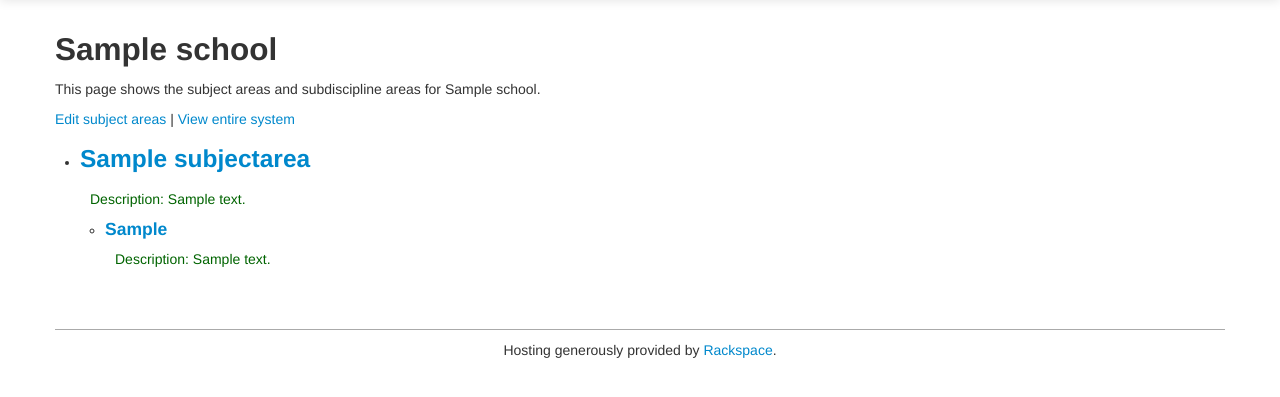
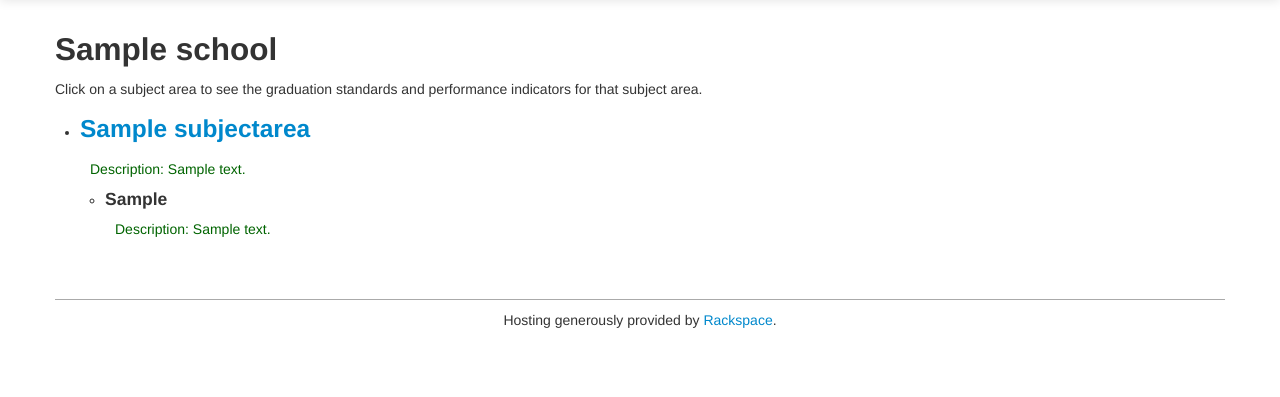
Before and after one commit to openlearningtools/opencompetencies, a Django app: page /schools/1/ in a window 1280 px wide. Shown: the part 41-438 px from the top of the page. Run offline with Django 3.2, Linux system fonts and the light colour scheme; tables that the repository leaves empty hold one stand-in row (values such as "Sample post"); parts of the project's set-up code (start-up, migrations or seed data) failed here and were passed over; some libraries are stand-ins or nearby versions.

Commit message:
Removed links to unused pages; fixed new school editing issue.

```diff
--- a/opencompetencies/static/templates/competencies/school.html
+++ b/opencompetencies/static/templates/competencies/school.html
@@ -5,11 +5,7 @@
 {% block content %}
 
 	 <h2>{{ school.name }}</h2>
-	 <p>This page shows the subject areas and subdiscipline areas for {{ school }}.</p>
-
-	 <p><a href='/edit_school/{{ school.id }}/'>Edit subject areas</a>
-	    | <a href='{% url 'competencies:entire_system' school.id %}'>View entire system</a>
-	 </p>
+	 <p>Click on a subject area to see the graduation standards and performance indicators for that subject area.</p>
 
 	 {% if subject_areas %}
 
@@ -25,7 +21,7 @@
 				{# ---  subdiscipline areas --- #}
 				<ul>
 				{% for sda in sdas %}
-				    <li><div><h4><a href='/subdiscipline_areas/{{ sda.id }}/'>{{ sda }}</a></h4></div>
+				    <li><div><h4>{{ sda }}</h4></div>
 						  {% if sda.description %}
 				            <div class="description_element">Description: {{ sda.description }}</div>
 						  {% endif %}
@@ -36,8 +32,8 @@
 		  {% endfor %}
 		  </ul>
 
-	 {% elif user.is_authenticated and school in user.profile.schools.all %}
-		  <p>This school does not have any subject areas yet.</p>
+	 {% elif user.is_authenticated and school in user.userprofile.schools.all %}
+		  <p>This school does not have any subject areas yet. <a href="{% url 'competencies:new_sa' school.id %}">Create a subject area</a>.</p>
     {% else %}
 		  <p>This school does not have any public subject areas yet.</p>
     {% endif %}
```
